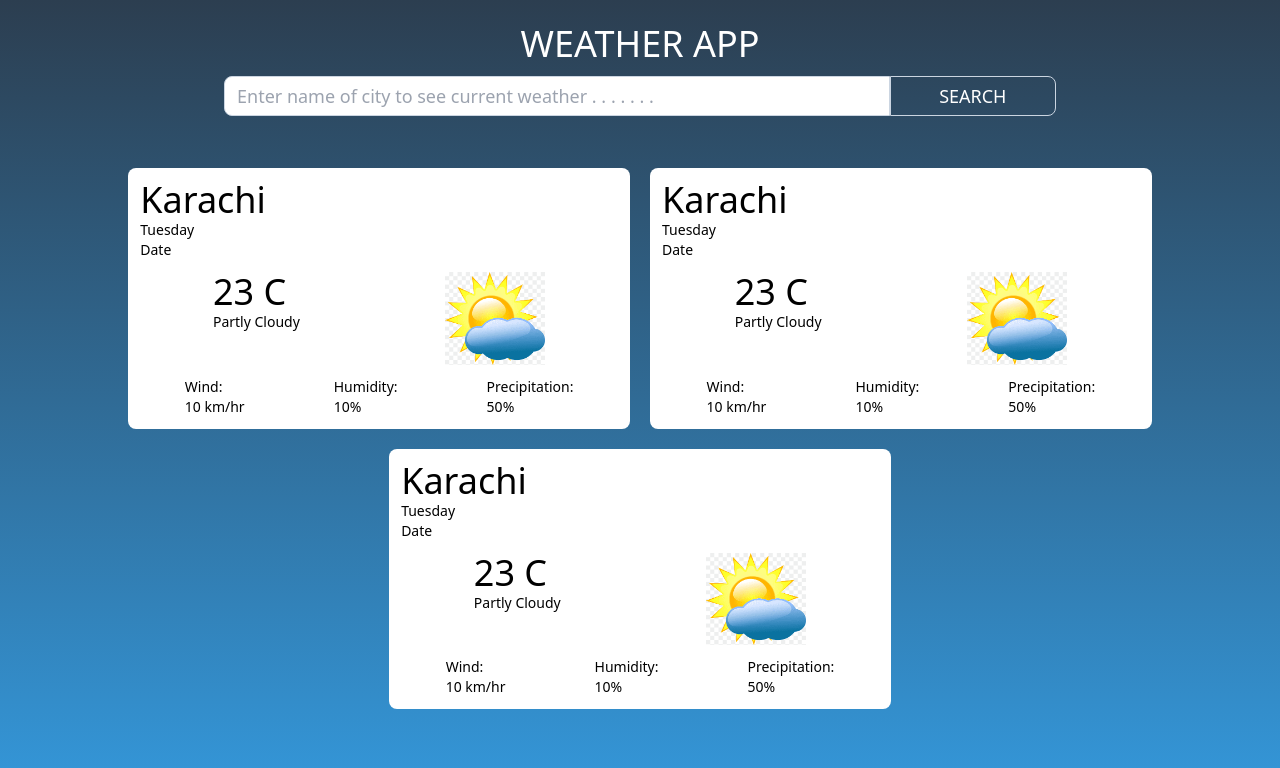
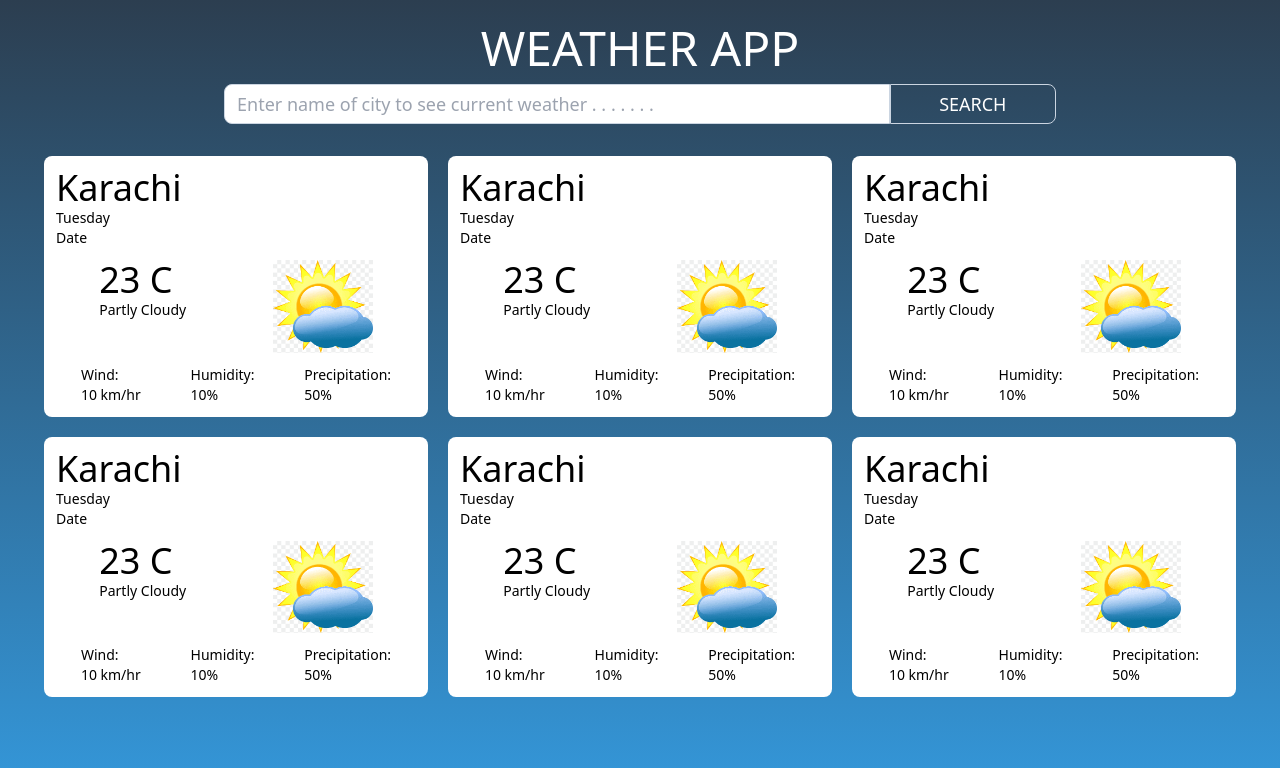
Before and after one commit to mtalalned/Weather-App, a plain HTML site: page index.html in a window 1280 px wide. Drawn offline with nearby package versions, Linux system fonts and the light colour scheme.

Commit message:
UI completed only close button is remaining

```diff
--- a/index.html
+++ b/index.html
@@ -15,18 +15,18 @@
     }
   </style>
 </head>
-<body>
-    <div class="flex flex-col justify-start items-center gap-y-3 h-[100vh] bg-gradient-to-b from-[#2c3e50] to-[#3498db] pt-6">
-        <h1 class="text-4xl text-white">WEATHER APP</h1>
+<body class="bg-gradient-to-b from-[#2c3e50] to-[#3498db] min-h-screen">
+    <div class="flex flex-col justify-start items-center gap-y-3 pt-6 pb-5">
+        <h1 class="text-5xl text-white">WEATHER APP</h1>
 
-        <form action="" class="rounded w-[80%] md:w-[65%] flex justify-center items-center">
-            <input type="text" placeholder="Enter name of city to see current weather . . . . . . ." class="border h-10 w-4/5 rounded-s-lg border-slate-300 text-lg text-[#2c3e50] focus:outline-none focus:shadow-[0_0px_10px_2px_#ffffff] ps-3">
-            <button type="submit" class="border h-10 w-1/5 rounded-e-lg border-slate-300 text-lg text-white hover:shadow-[0_0px_10px_2px_#ffffff] active:bg-[#2c3e50] active:text-[16px]">SEARCH</button>
+        <form action="" class="rounded  w-[80%] sm:w-[80%] md:w-[70%] lg:w-[65%] flex justify-center items-center max-[640px]:flex-wrap gap-y-3">
+            <input type="text" placeholder="Enter name of city to see current weather . . . . . . ." class="border h-10 w-4/5 rounded-s-lg border-slate-300 text-lg text-[#2c3e50] focus:outline-none focus:shadow-[0_0px_10px_2px_#ffffff] ps-3 max-[640px]:w-[500px] max-[640px]:rounded-e-lg max-[435px]:placeholder:text-sm">
+            <button type="submit" class="border h-10 w-1/5 rounded-e-lg border-slate-300 text-lg text-white hover:shadow-[0_0px_10px_2px_#ffffff] active:bg-[#2c3e50] active:text-[16px] max-[640px]:rounded-s-lg max-[640px]:w-[125px]">SEARCH</button>
         </form>
 
-        <div class="flex gap-5 pt-10 px-[1%] w-[100%] flex-wrap justify-center" id="weather-main-div">
+        <div class="flex gap-x-5 gap-y-5 pt-5 w-[100%] flex-wrap justify-center" id="weather-main-div">
 
-            <div class="basis-2/5 bg-white rounded-lg flex flex-col p-3 gap-3">
+            <div class="basis-[90%] min-[450px]:basis-[75%] sm:basis-[65%] md:basis-[46%] lg:basis-[30%] bg-white rounded-lg flex flex-col p-3 gap-3">
                 <div class="flex flex-col">
                     <p class="text-4xl">Karachi</p>
                     <p class="text-sm">Tuesday</p>
@@ -58,7 +58,8 @@
                 </div>
             </div>
 
-            <div class="basis-2/5 bg-white rounded-lg flex flex-col p-3 gap-3">
+
+            <div class="basis-[90%] min-[450px]:basis-[75%] sm:basis-[65%] md:basis-[46%] lg:basis-[30%] bg-white rounded-lg flex flex-col p-3 gap-3">
                 <div class="flex flex-col">
                     <p class="text-4xl">Karachi</p>
                     <p class="text-sm">Tuesday</p>
@@ -90,7 +91,7 @@
                 </div>
             </div>
 
-            <div class="basis-2/5 bg-white rounded-lg flex flex-col p-3 gap-3">
+            <div class="basis-[90%] min-[450px]:basis-[75%] sm:basis-[65%] md:basis-[46%] lg:basis-[30%] bg-white rounded-lg flex flex-col p-3 gap-3">
                 <div class="flex flex-col">
                     <p class="text-4xl">Karachi</p>
                     <p class="text-sm">Tuesday</p>
@@ -122,6 +123,103 @@
                 </div>
             </div>
 
+            <div class="basis-[90%] min-[450px]:basis-[75%] sm:basis-[65%] md:basis-[46%] lg:basis-[30%] bg-white rounded-lg flex flex-col p-3 gap-3">
+                <div class="flex flex-col">
+                    <p class="text-4xl">Karachi</p>
+                    <p class="text-sm">Tuesday</p>
+                    <p class="text-sm">Date</p>
+                </div>
+                <div class="flex justify-around">
+                    <div>
+                        <h1 class="text-4xl">23 C</h1>
+                        <p class="text-sm">Partly Cloudy</p>
+                    </div>
+
+                    <div>
+                        <img src="./Assets/png-transparent-clouds-sunny-warm-patches-weather-partly-cloudy-symbols-forecast-thumbnail.png" alt="logo" width="100" height="100">
+                    </div>
+                </div>
+                <div class="flex justify-around">
+                    <div class="flex flex-col ">
+                        <h2 class="text-sm">Wind:</h2>
+                        <p class="text-sm">10 km/hr</p>
+                    </div>
+                    <div>
+                        <h2 class="text-sm">Humidity:</h2>
+                        <p class="text-sm">10%</p>
+                    </div>
+                    <div>
+                        <h2 class="text-sm">Precipitation:</h2>
+                        <p class="text-sm">50%</p>
+                    </div>
+                </div>
+            </div>
+
+            <div class="basis-[90%] min-[450px]:basis-[75%] sm:basis-[65%] md:basis-[46%] lg:basis-[30%] bg-white rounded-lg flex flex-col p-3 gap-3">
+                <div class="flex flex-col">
+                    <p class="text-4xl">Karachi</p>
+                    <p class="text-sm">Tuesday</p>
+                    <p class="text-sm">Date</p>
+                </div>
+                <div class="flex justify-around">
+                    <div>
+                        <h1 class="text-4xl">23 C</h1>
+                        <p class="text-sm">Partly Cloudy</p>
+                    </div>
+
+                    <div>
+                        <img src="./Assets/png-transparent-clouds-sunny-warm-patches-weather-partly-cloudy-symbols-forecast-thumbnail.png" alt="logo" width="100" height="100">
+                    </div>
+                </div>
+                <div class="flex justify-around">
+                    <div class="flex flex-col ">
+                        <h2 class="text-sm">Wind:</h2>
+                        <p class="text-sm">10 km/hr</p>
+                    </div>
+                    <div>
+                        <h2 class="text-sm">Humidity:</h2>
+                        <p class="text-sm">10%</p>
+                    </div>
+                    <div>
+                        <h2 class="text-sm">Precipitation:</h2>
+                        <p class="text-sm">50%</p>
+                    </div>
+                </div>
+            </div>
+
+            <div class="basis-[90%] min-[450px]:basis-[75%] sm:basis-[65%] md:basis-[46%] lg:basis-[30%] bg-white rounded-lg flex flex-col p-3 gap-3">
+                <div class="flex flex-col">
+                    <p class="text-4xl">Karachi</p>
+                    <p class="text-sm">Tuesday</p>
+                    <p class="text-sm">Date</p>
+                </div>
+                <div class="flex justify-around">
+                    <div>
+                        <h1 class="text-4xl">23 C</h1>
+                        <p class="text-sm">Partly Cloudy</p>
+                    </div>
+
+                    <div>
+                        <img src="./Assets/png-transparent-clouds-sunny-warm-patches-weather-partly-cloudy-symbols-forecast-thumbnail.png" alt="logo" width="100" height="100">
+                    </div>
+                </div>
+                <div class="flex justify-around">
+                    <div class="flex flex-col ">
+                        <h2 class="text-sm">Wind:</h2>
+                        <p class="text-sm">10 km/hr</p>
+                    </div>
+                    <div>
+                        <h2 class="text-sm">Humidity:</h2>
+                        <p class="text-sm">10%</p>
+                    </div>
+                    <div>
+                        <h2 class="text-sm">Precipitation:</h2>
+                        <p class="text-sm">50%</p>
+                    </div>
+                </div>
+            </div>
+
+
         </div>
     </div>
 
```
